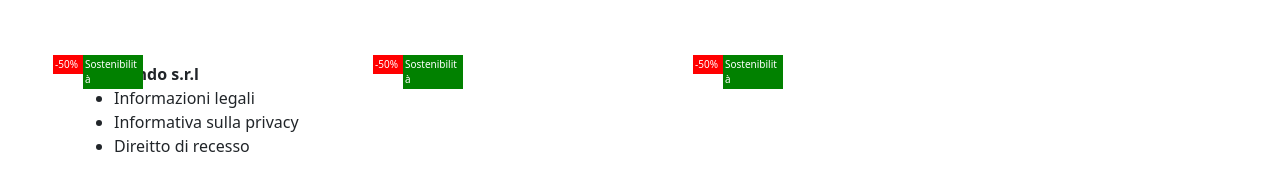
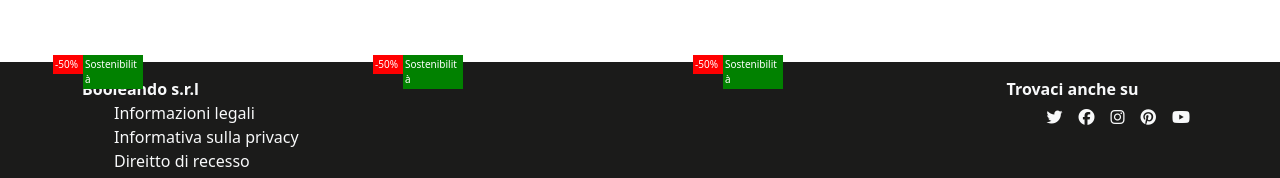
Before and after one commit to GioMench/vite-boolando, a Vue app: page / in a window 1280 px wide. Shown: the part 763-941 px from the top of the page. Built offline with nearby package versions, Linux system fonts and the light colour scheme.

Commit message:
set footer style

```diff
--- /dev/null
+++ b/src/assets/scss/partials/_footer.scss
@@ -0,0 +1,10 @@
+@use './variables' as *;
+
+footer{
+    background-color: $darkcolor;
+    padding: 15px;
+}
+
+li{
+    list-style: none;
+}
--- a/src/assets/scss/style.scss
+++ b/src/assets/scss/style.scss
@@ -2,3 +2,4 @@
 @use 'bootstrap/scss/bootstrap.scss';
 @use './partials/header';
 @use './partials/main';
+@use './partials/footer'
--- a/src/components/AppFooter.vue
+++ b/src/components/AppFooter.vue
@@ -6,32 +6,30 @@ export default {
 
 <template>
     <footer>
-        <nav class="container">
-            <div class="more">
+        <div class="container d-flex justify-content-between">
+
             <div class="srl">
-                    <div>
+                <div class="text-light">
                     <strong> Booleando s.r.l</strong>
                 </div>
-                    <ul class="ul2">
+                <ul class="ul2 text-light">
                     <li>Informazioni legali</li>
                     <li>Informativa sulla privacy</li>
                     <li>Direitto di recesso</li>
                 </ul>
             </div>
             <div class="social">
-                    <div class="find-us"><strong>Trovaci anche su</strong></div>
-                    <ul class="ul2">
-                        <li><i class="fab fa-twitter"></i></li>
-                        <li><i class="fab fa-facebook"></i></li>
-                        <li><i class="fab fa-instagram"></i></li>
-                        <li><i class="fab fa-pinterest"></i></li>
-                        <li><i class="fab fa-youtube"></i></li>
+                <div class="find-us text-light "><strong>Trovaci anche su</strong></div>
+                <ul class="ul2 d-flex text-light">
+                    <li><i class="fab fa-twitter m-2"></i></li>
+                    <li><i class="fab fa-facebook m-2"></i></li>
+                    <li><i class="fab fa-instagram m-2"></i></li>
+                    <li><i class="fab fa-pinterest m-2"></i></li>
+                    <li><i class="fab fa-youtube m-2"></i></li>
                 </ul>
             </div>
         </div>
 
-
-        </nav>
     </footer>
 </template>
 
```
Lines whose indentation alone changed are shown as unchanged.
